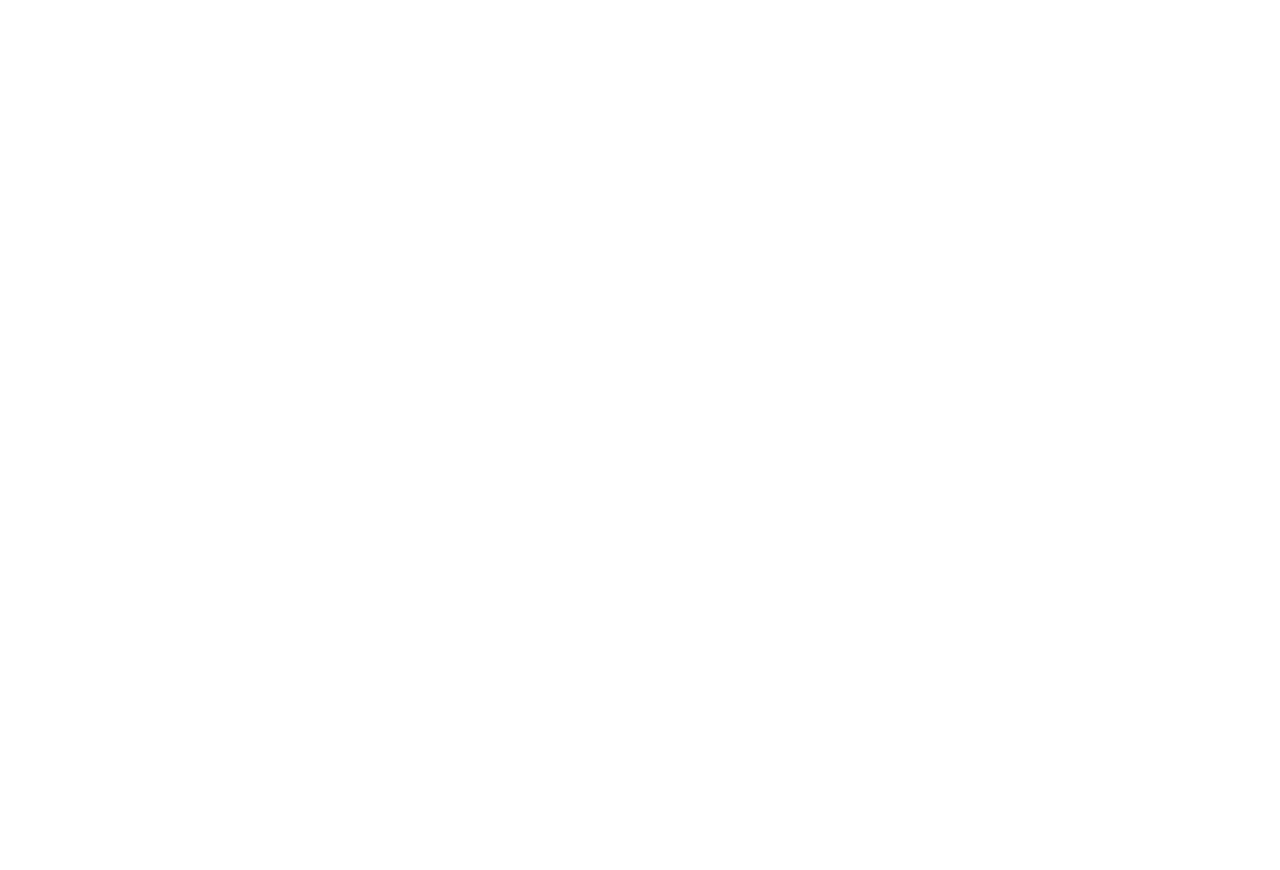
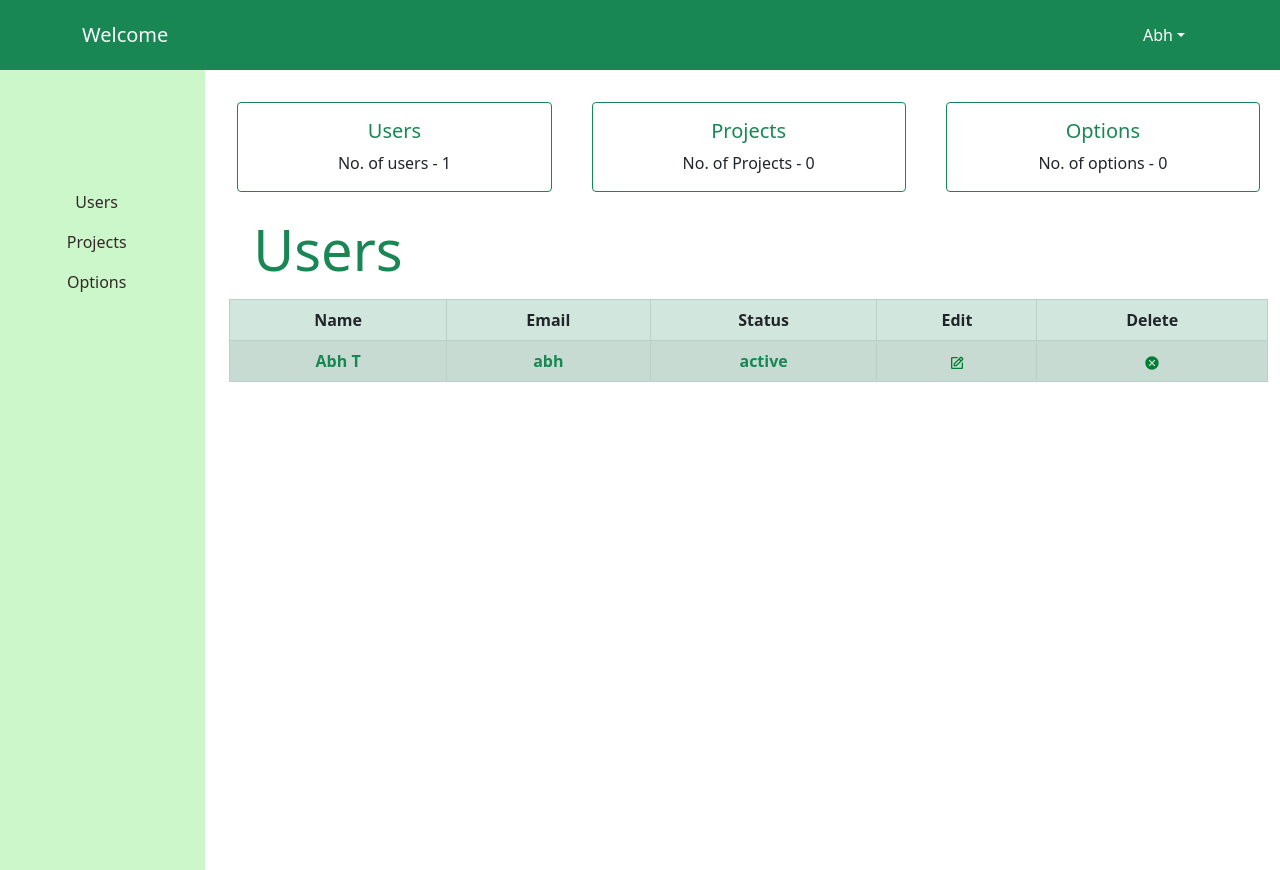
Before and after one commit to recursorit/CRM-app-abh, a React (Create React App) app: page /login in a window 1280 px wide. Before the commit the page ends 800 px from the top, so only its background shows below. Built offline with nearby package versions, Linux system fonts and the light colour scheme.

Commit message:
localstorage added

```diff
--- a/src/App.js
+++ b/src/App.js
@@ -24,7 +24,7 @@ function App() {
         <Route path="/register" >
           <Register />
         </Route>
-        <Route path="/login/:username" >
+        <Route path="/login/" >
           <UserDashboard />
         </Route>
         <Route path="/edit" >
--- a/src/Components/Login.js
+++ b/src/Components/Login.js
@@ -1,4 +1,4 @@
-import React, { useState } from 'react'
+import React, { useEffect, useState } from 'react'
 import { Button, Card, Col, Container, Form, Row } from 'react-bootstrap'
 import { useDispatch, useSelector } from 'react-redux'
 import { Link, useHistory } from 'react-router-dom'
@@ -10,11 +10,7 @@ const Login =()=> {
     const history = useHistory()
     const dispatch = useDispatch()
 
-    const logged = useSelector(state=>state.logged.loggedIn)
-    const currentUser = useSelector(state=>state.logged.currentUser)
-    if(logged === true){
-        history.push(`/login/${currentUser}`)
-    }
+
 
     const [email,setEmail] = useState("")
     const [password,setPassword] = useState("")
@@ -27,7 +23,9 @@ const Login =()=> {
     const userindex = userList.findIndex((obj=>obj.email === email) &&( obj=>obj.password === btoa(password)) )
 
     const updateIndex = () => dispatch(userIndex(userindex))
-    const updateLoggedin = () => dispatch(loggedIn(email))
+    const updateLoggedin = () => {dispatch(loggedIn(email))
+
+    }
 
 
     const validation = () => {
@@ -38,10 +36,22 @@ const Login =()=> {
 
     const LoginCompare = () => {
         return userList.some((obj=>obj.email === email) && (obj=>obj.password === btoa(password))) ?
-        (updateIndex(),updateLoggedin(),
-        history.push(`/login/${email}`)):
+        (updateIndex(),updateLoggedin(),localStorage.setItem("loggedIn",true),
+        localStorage.setItem("currentUser",email),
+        history.push(`/login`)):
         validation()
     }
+
+    useEffect(()=>{
+        const logged = localStorage.getItem("loggedIn")// useSelector(state=>state.logged.loggedIn)
+    console.log(logged)
+    //const currentUser = localStorage.getItem("currentUser")// useSelector(state=>state.logged.currentUser)
+    if(logged === "true"){
+        history.push(`/login`)
+    }
+    },[history])
+
+
 
     return(
         <Container>
--- a/src/Components/UserDashboard.js
+++ b/src/Components/UserDashboard.js
@@ -6,15 +6,15 @@ import 'bootstrap/dist/css/bootstrap.min.css';
 import { Route, Switch, useHistory } from 'react-router';
 import {BiPencil,BiEdit } from "react-icons/bi";
 import { withRouter } from "react-router";
-import { adminEditIndex, loggedOut, removeUser } from '../redux/actions';
+import { adminEditIndex, removeUser } from '../redux/actions';
 import {GiHamburgerMenu } from "react-icons/gi";
 import {MdCancel, MdDelete} from "react-icons/md";
 
 const Userdashboard = ()=>{
 
     const history = useHistory()
-    const logged = useSelector(state=>state.logged.loggedIn)
-    if(logged === false){
+    const logged =localStorage.getItem("loggedIn")// useSelector(state=>state.logged.loggedIn)
+    if(logged === "false"){
         history.push(`/`)
     }
 
@@ -44,7 +44,7 @@ const Userdashboard = ()=>{
                                      onClick={()=>history.push(`/edit`)}>
                                          {userData.email}   <BiPencil className="mb-1" color="green"/>
                                     </Dropdown.Item>
-                                    <Dropdown.Item onClick={()=>{history.push("/");dispatch(loggedOut())}} className="text-success">Log Out</Dropdown.Item>
+                                    <Dropdown.Item onClick={()=>{history.push("/");localStorage.setItem("loggedIn",false)}} className="text-success">Log Out</Dropdown.Item>
 
                                 </Dropdown.Menu>
                                 </Dropdown>
@@ -57,9 +57,9 @@ const Userdashboard = ()=>{
             <Col sm={0} md={2} className="p-0 xs-display-none" >
             <Nav  className="flex-column sidenav">
 
-            <Nav.Link className="link-success activ active sidelink" onClick={()=>history.push(`/login/${userData.email}`)} >Users</Nav.Link>
-            <Nav.Link className="link-success activ sidelink" onClick={()=>history.push(`/login/${userData.email}/projects`)}>Projects</Nav.Link>
-            <Nav.Link className="link-success activ sidelink" onClick={()=>history.push(`/login/${userData.email}/options`)}>Options</Nav.Link>
+            <Nav.Link className="link-success activ active sidelink" onClick={()=>history.push(`/login`)} >Users</Nav.Link>
+            <Nav.Link className="link-success activ sidelink" onClick={()=>history.push(`/login/projects`)}>Projects</Nav.Link>
+            <Nav.Link className="link-success activ sidelink" onClick={()=>history.push(`/login/options`)}>Options</Nav.Link>
 
             <Accordion className="accord">
 
@@ -69,9 +69,9 @@ const Userdashboard = ()=>{
 
                 <Accordion.Collapse eventKey="0">
                 <Container fluid>
-                <Nav.Link className="link-success activ" onClick={()=>history.push(`/login/${userData.email}`)} >Users</Nav.Link>
-                <Nav.Link className="link-success activ" onClick={()=>history.push(`/login/${userData.email}/projects`)}>Projects</Nav.Link>
-                <Nav.Link className="link-success activ" onClick={()=>history.push(`/login/${userData.email}/options`)}>Options</Nav.Link>
+                <Nav.Link className="link-success activ" onClick={()=>history.push(`/login`)} >Users</Nav.Link>
+                <Nav.Link className="link-success activ" onClick={()=>history.push(`/login/projects`)}>Projects</Nav.Link>
+                <Nav.Link className="link-success activ" onClick={()=>history.push(`/login/options`)}>Options</Nav.Link>
 
                 </Container>
                 </Accordion.Collapse>
@@ -115,7 +115,7 @@ const Userdashboard = ()=>{
             </Row>
 
             <Switch>
-                <Route exact path="/login/:username">
+                <Route exact path="/login">
                 <p className="display-4 text-success mt-3 text-start px-4">Users</p>
                 <Table striped bordered hover variant="success" className="text-dark display-7 Utable">
                 <thead >
@@ -150,7 +150,7 @@ const Userdashboard = ()=>{
                          : null}
 
                         {userData.role === "admin" ?
-                         <th>{user.index===index ? <MdCancel color="#007E33"/> : <MdDelete color="#007E33" onClick={()=>setmodal(true)}  />}</th>
+                         <th>{user.role==="admin" ? <MdCancel color="#007E33"/> : <MdDelete color="#007E33" onClick={()=>setmodal(true)}  />}</th>
                          : null}
 
 
@@ -179,11 +179,11 @@ const Userdashboard = ()=>{
 
                 </Route>
 
-                <Route path="/login/:username/projects">
+                <Route path="/login/projects">
                 <p className="display-4 text-success mt-3 text-start px-4">Projects</p>
                 </Route>
 
-                <Route path="/login/:username/options">
+                <Route path="/login/options">
                 <p className="display-4 text-success mt-3 text-start px-4">Options</p>
                 </Route>
             </Switch>
--- a/src/redux/store.js
+++ b/src/redux/store.js
@@ -1,7 +1,7 @@
 import {combineReducers, createStore, applyMiddleware} from 'redux'
 import { composeWithDevTools } from 'redux-devtools-extension';
 import admineditReducer from './admineditReducer';
-import loggedReducer from './loggedReducer';
+// import loggedReducer from './loggedReducer';
 import userIndexReducer from './userIndexReducer';
 import userReducer from './userReducer';
 
@@ -10,7 +10,7 @@ const rootReducer = combineReducers({
     users:userReducer,
     index:userIndexReducer,
     adminEdit:admineditReducer,
-    logged:loggedReducer
+    // logged:loggedReducer
 })
 
 const store = createStore(rootReducer,composeWithDevTools(applyMiddleware()))
```
